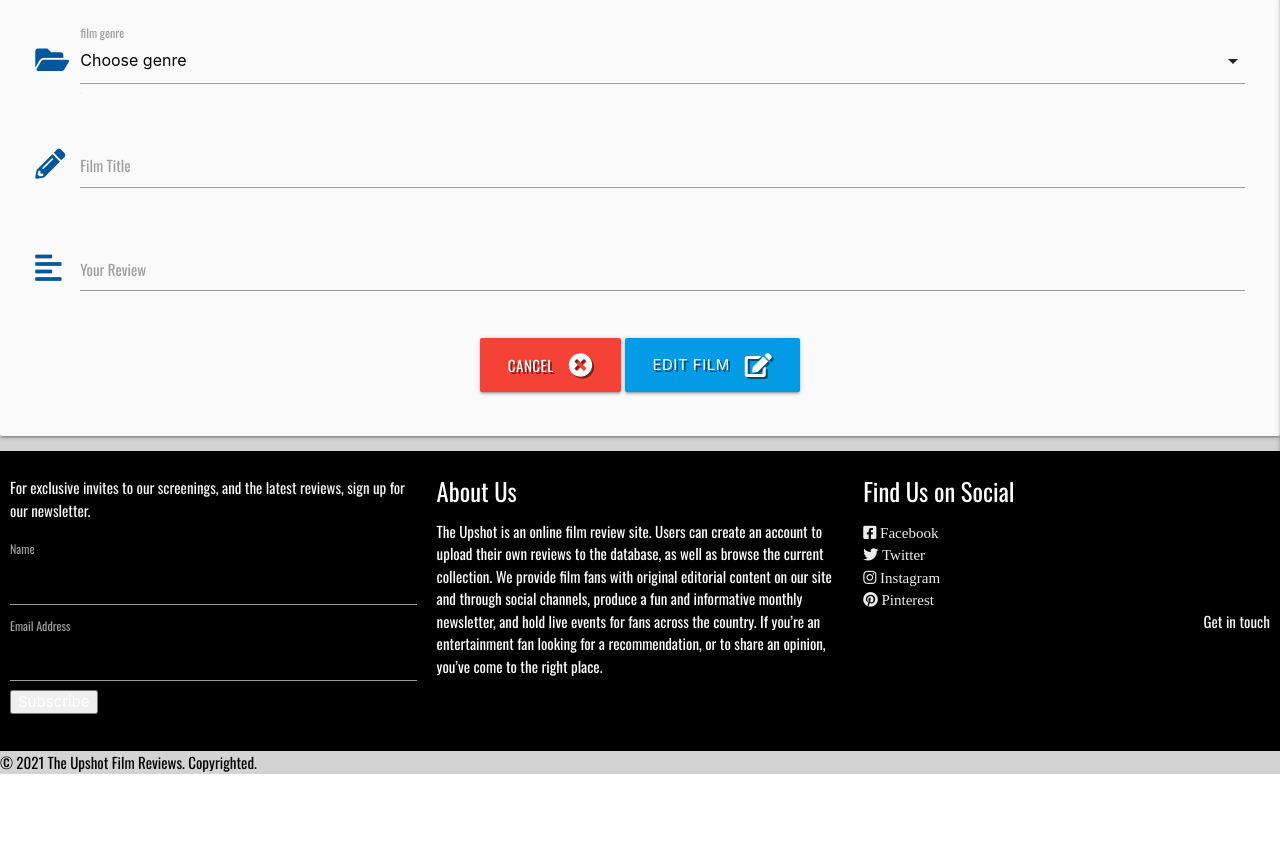
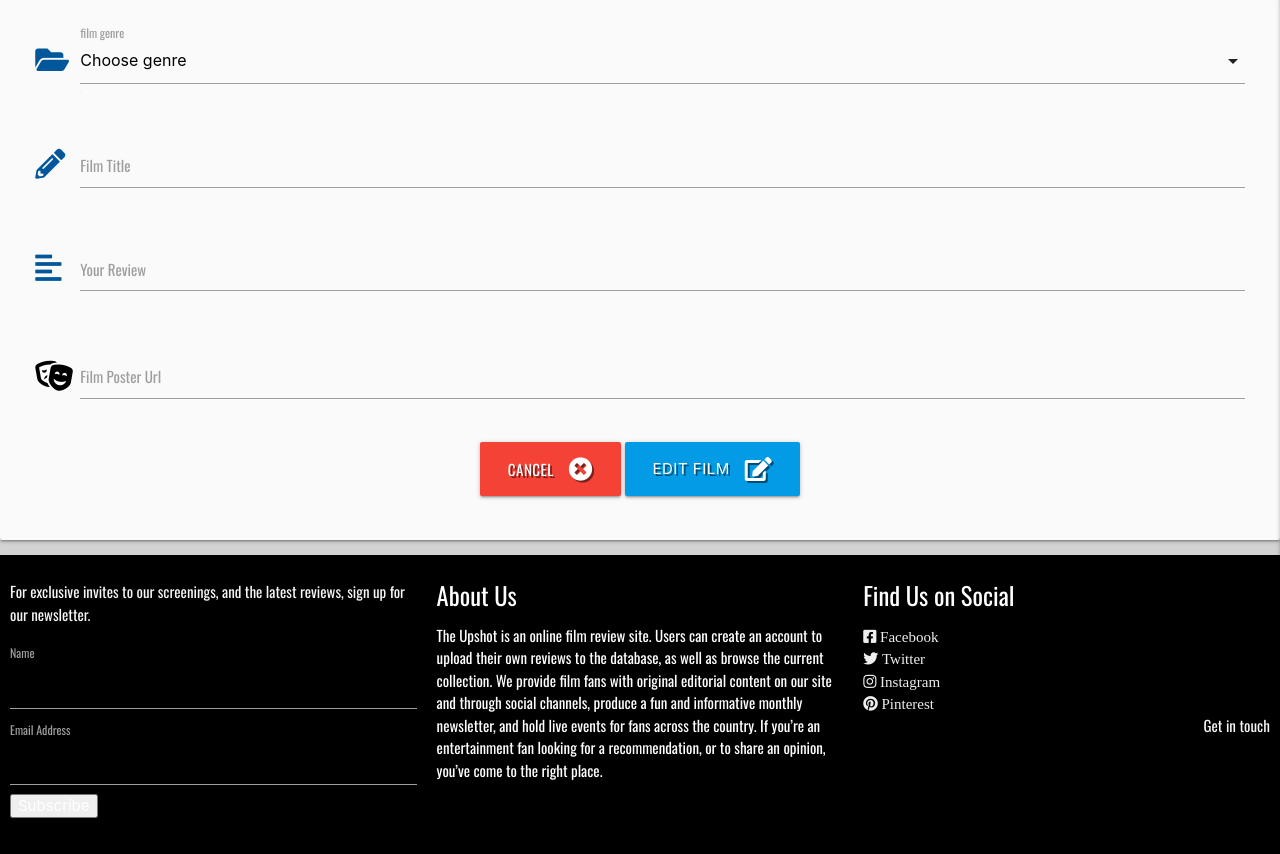
Before and after one commit to Code-Institute-Submissions/Mishsmelle-milestone-three_DecResub, a Flask app: template templates/edit_film.html in a window 1280 px wide. Shown: the part 160-1014 px from the top of the page. Before the commit the page ends 934 px from the top, so only its background shows below. Run offline with Flask 2, Linux system fonts and the light colour scheme; the template is opened without the code that fills it, so the values that code supplies are empty; some libraries are stand-ins or nearby versions.

Commit message:
added image section to edit review page

```diff
--- a/templates/edit_film.html
+++ b/templates/edit_film.html
@@ -41,6 +41,14 @@
                 <label for="review">Your Review</label>
             </div>
         </div>
+        <!-- Image section -->
+        <div class="row">
+            <div class="input-field col s12">
+                <i class="fas fa-theater-masks prefix black-text text-darken-4"></i>
+                <input id="image_url" name="image_url" type="text" class="image url" required>
+                <label for="image_url">Film Poster Url</label>
+            </div>
+        </div>
         <!-- submit button -->
         <div class="row">
             <div class="col s12 center-align">
```
